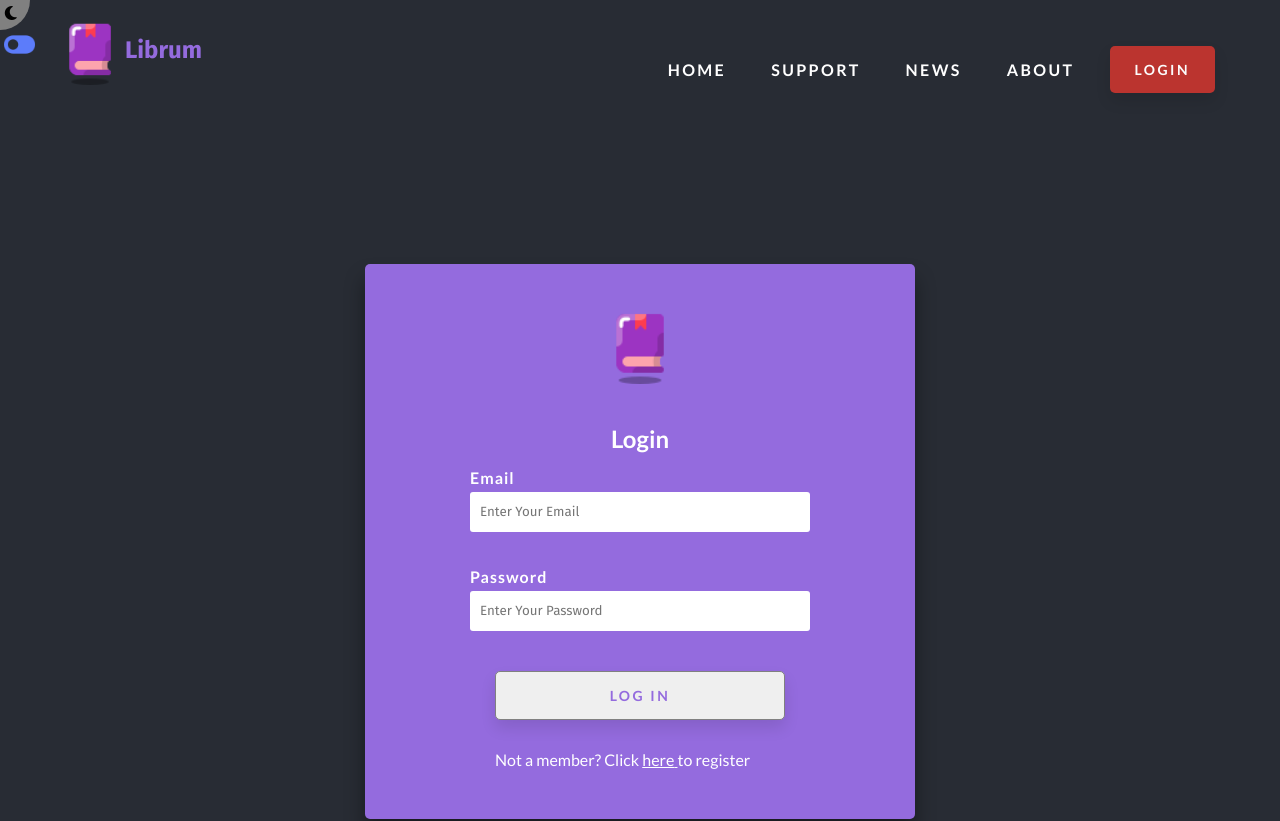
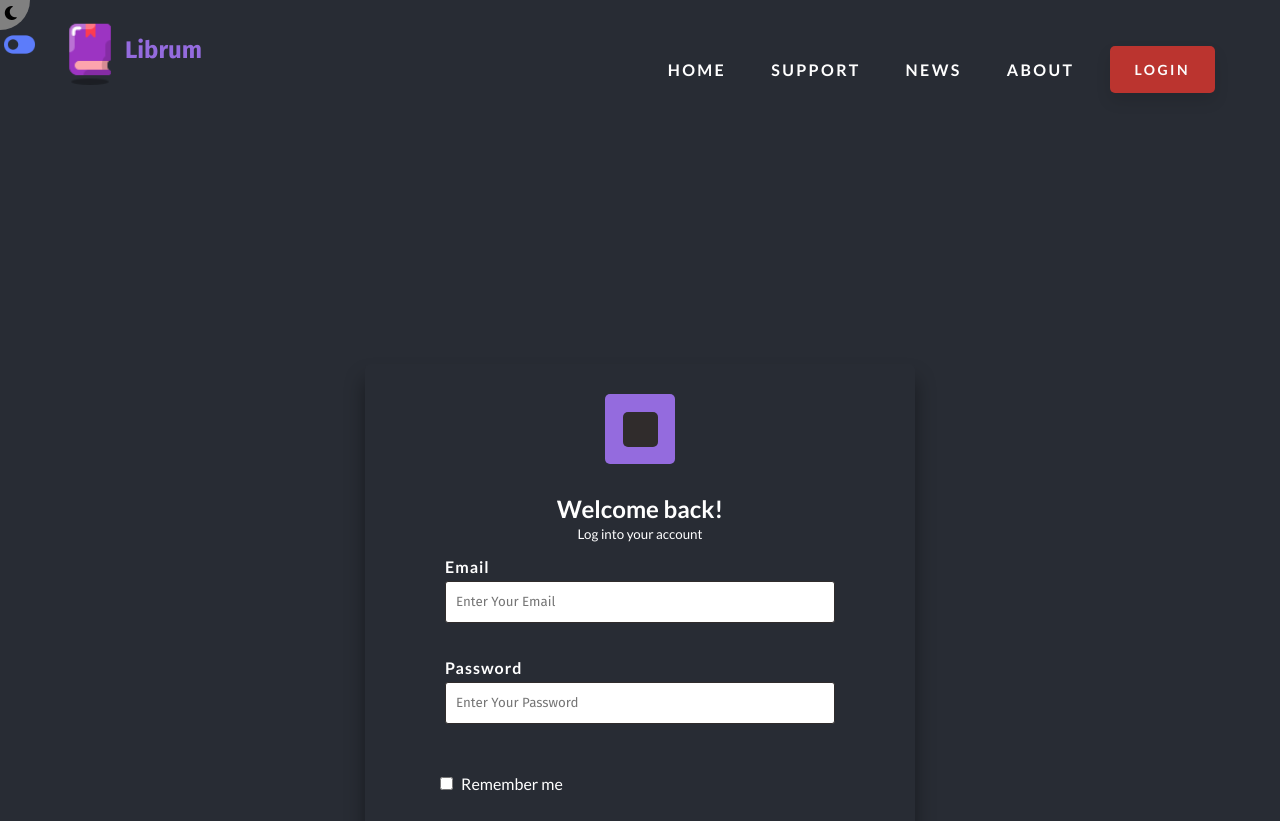
Before and after one commit to Librum-Reader/Librum-Website, a React (Create React App) app: page /login in a window 1280 px wide. Shown: the top 821 px of the page. Built offline with nearby package versions, Linux system fonts and the light colour scheme; no server answers; a web font is replaced by a local one.

Commit message:
Login Form modified
I changed a lot to make it look more like the mockup, there will be some things that will require structural changes in the code, others will require modification of global css settings, those changes will occur over the next few days.

```diff
--- a/src/Components/LoginForm/LoginForm.css
+++ b/src/Components/LoginForm/LoginForm.css
@@ -3,8 +3,29 @@
 .login-form-container {
   /* height: 700px; */
   padding: 100px 0;
-  border: 1px solid red;
+  display: flex;
+  flex-direction: column;
 }
+
+/* logo */
+.login-form-logo {
+  height: 70px;
+  width: 70px;
+
+  background-color: var(--color-primary);
+  display: flex;
+  justify-content: center;
+  align-items: center;
+  border-radius: 5px;
+  margin: 0 auto 30px;
+}
+.login-form-logo-square {
+  height: 35px;
+  width: 35px;
+  background-color: #302c2c;
+  border-radius: 5px;
+}
+
 .login-form {
   width: 100%;
   max-width: 800px;
@@ -22,7 +43,13 @@
   animation: pop-down 800ms ease-in-out;
   border: 1px solid crimson;
 }
-
+.login-register-cta {
+  margin-top: 10px;
+  color: var(--color-primary);
+}
+.login-cta-text {
+  cursor: pointer;
+}
 .login-form > div {
   background-color: white;
   padding: 5px;
@@ -35,7 +62,10 @@
 .form-input {
   text-align: left;
 }
-.login-form input {
+.form-input input {
+  border: 1px solid #302c2c !important;
+}
+.login-form input[type="text"] {
   width: 90%;
   max-width: 20rem;
   height: 2rem;
@@ -43,7 +73,7 @@
   padding: 0 6px;
   font-size: 14px;
   margin-left: 8px;
-
+  background-color: #302c2c !important;
   /* border: 2px solid crimson; */
 }
 input[type="password"] {
@@ -61,6 +91,7 @@ input[type="password"] {
   display: flex;
   justify-content: center;
   align-items: center;
+
   /* border: 2px solid red; */
 }
 
@@ -81,11 +112,12 @@ input[type="password"] {
   margin-top: 125px;
   box-shadow: var(--box-shadow);
   background-color: var(--color-primary);
+  background-color: #302c2c;
   color: white;
 }
 .form-input {
   width: 100%;
-  max-width: 350px;
+  max-width: 400px;
   padding: 15px 5px;
   font-weight: 700;
   letter-spacing: 1px;
@@ -106,10 +138,11 @@ input[type="password"] {
 .reg {
   display: flex;
   gap: 5px;
+  justify-content: space-between;
 }
 .form-checkbox {
   width: 100%;
-  max-width: 290px;
+  max-width: 400px;
   text-align: left;
   display: flex;
   flex-direction: column;
@@ -128,9 +161,12 @@ input[type="password"] {
 .checkbox-unit {
   margin-top: 10px;
 }
+.checkbox-unit input {
+  margin-right: 5px;
+}
 .log-form p {
   margin: 15px 0;
-  max-width: 300px;
+  max-width: 400px;
   letter-spacing: 1px;
 }
 .form-container img {
--- a/src/Components/LoginForm/LoginForm.js
+++ b/src/Components/LoginForm/LoginForm.js
@@ -19,6 +19,7 @@ export const LoginForm = () => {
   const [loginEmail, setloginEmail] = useState("");
   const [loginPassword, setLoginPassword] = useState("");
   const [regLogState, setRegLogState] = useState(true);
+  const [remember, setRemember] = useState(true);
   const { user, setUser, bg } = useContext(SiteContext);
 
   const register = async () => {
@@ -75,16 +76,27 @@ export const LoginForm = () => {
   return (
     <div className="container">
       {regLogState ? (
-        <div className="form-container">
-          <div className="log-form">
-            <img
-              src={logo}
-              alt="logo"
-              width={"100px"}
-              style={{ marginBottom: "30px" }}
-            />
+        <div className="form-container login-form-container">
+          <div
+            className="log-form"
+            style={
+              bg === "light"
+                ? {
+                    backgroundColor: "white",
+                    color: "var(--color-primary)",
+                  }
+                : {
+                    backgroundColor: "#282c34",
+                    color: "white",
+                  }
+            }
+          >
+            <div className="login-form-logo">
+              <div className="login-form-logo-square"></div>
+            </div>
             <div className="log-form-header">
-              <h2>Login</h2>
+              <h2>Welcome back!</h2>
+              <small>Log into your account</small>
             </div>
             <div className="form-input">
               <div>Email</div>
@@ -118,6 +130,12 @@ export const LoginForm = () => {
               </div>
             </div>
 
+            <div className="form-checkbox">
+              <div className="checkbox-unit">
+                {" "}
+                <input type="checkbox" /> Remember me
+              </div>
+            </div>
             <button
               onClick={() => {
                 login();
@@ -126,12 +144,13 @@ export const LoginForm = () => {
             >
               Log in
             </button>
+          </div>
 
-            <div className="form-checkbox">
-              <div className="checkbox-unit">
+          <div className="login-register-cta">
             {" "}
             Not a member? Click{" "}
             <span
+              className="login-cta-text"
               onClick={() => {
                 setRegLogState(false);
               }}
@@ -142,18 +161,26 @@ export const LoginForm = () => {
             to register
           </div>
         </div>
-          </div>
-        </div>
       ) : (
         <div className="form-container">
-          <div className="log-form">
+          <div
+            className="log-form"
+            style={
+              bg === "light"
+                ? {
+                    backgroundColor: "white",
+                    color: "var(--color-primary)",
+                  }
+                : {
+                    backgroundColor: "#282c34",
+                    color: "white",
+                  }
+            }
+          >
             <div className="log-form-header">
-              <img
-                src={logo}
-                alt="logo"
-                width={"80px"}
-                style={{ marginBottom: "20px" }}
-              />
+              <div className="login-form-logo">
+                <div className="login-form-logo-square"></div>
+              </div>
               <h2>Welcome</h2>
               <p>
                 Your credentials are only used to authenticate yourself Your
--- a/src/index.css
+++ b/src/index.css
@@ -111,7 +111,10 @@ html {
 
 .btn-login {
   border: 1px solid grey;
-  color: var(--color-primary);
+  color: white;
+  background-color: #946bde;
+  width: 100%;
+  max-width: 400px !important;
 }
 .info-section-button a,
 .info-section-button a:visited {
```
Lines whose indentation alone changed are shown as unchanged.
